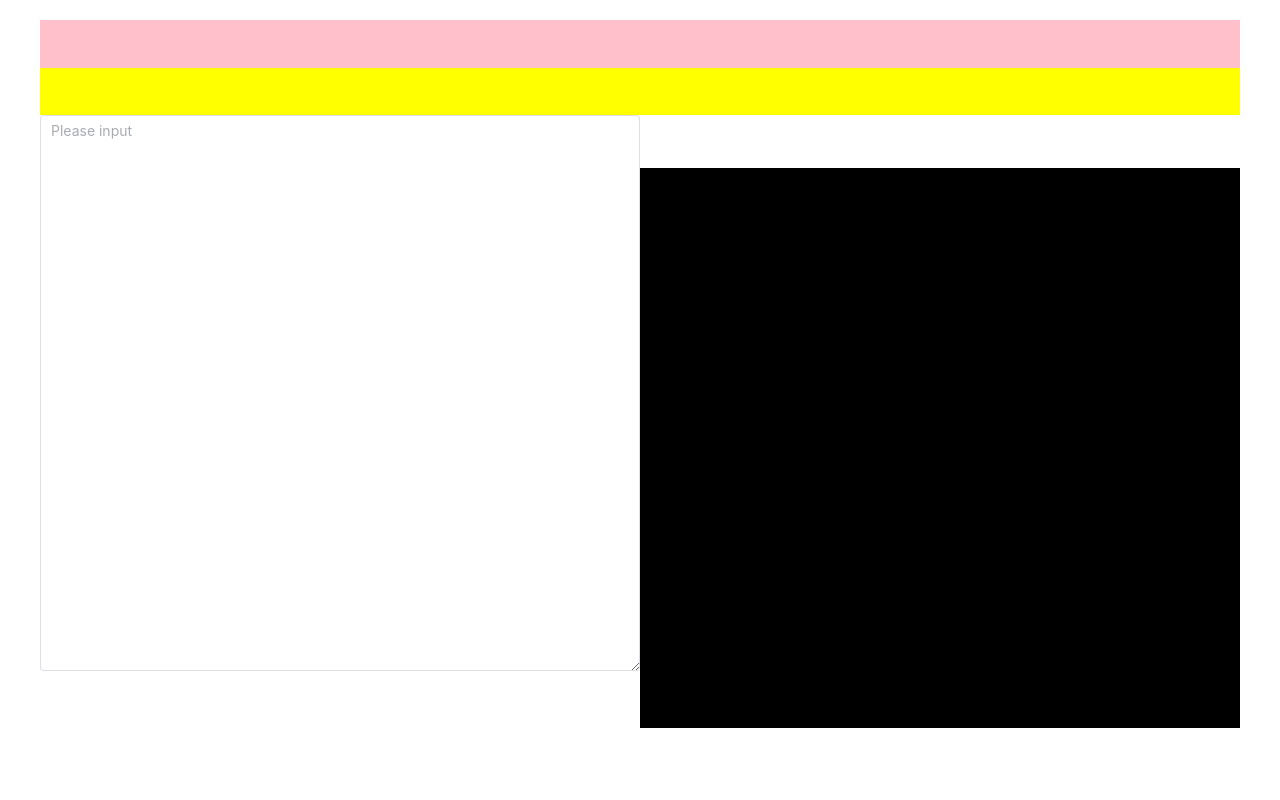
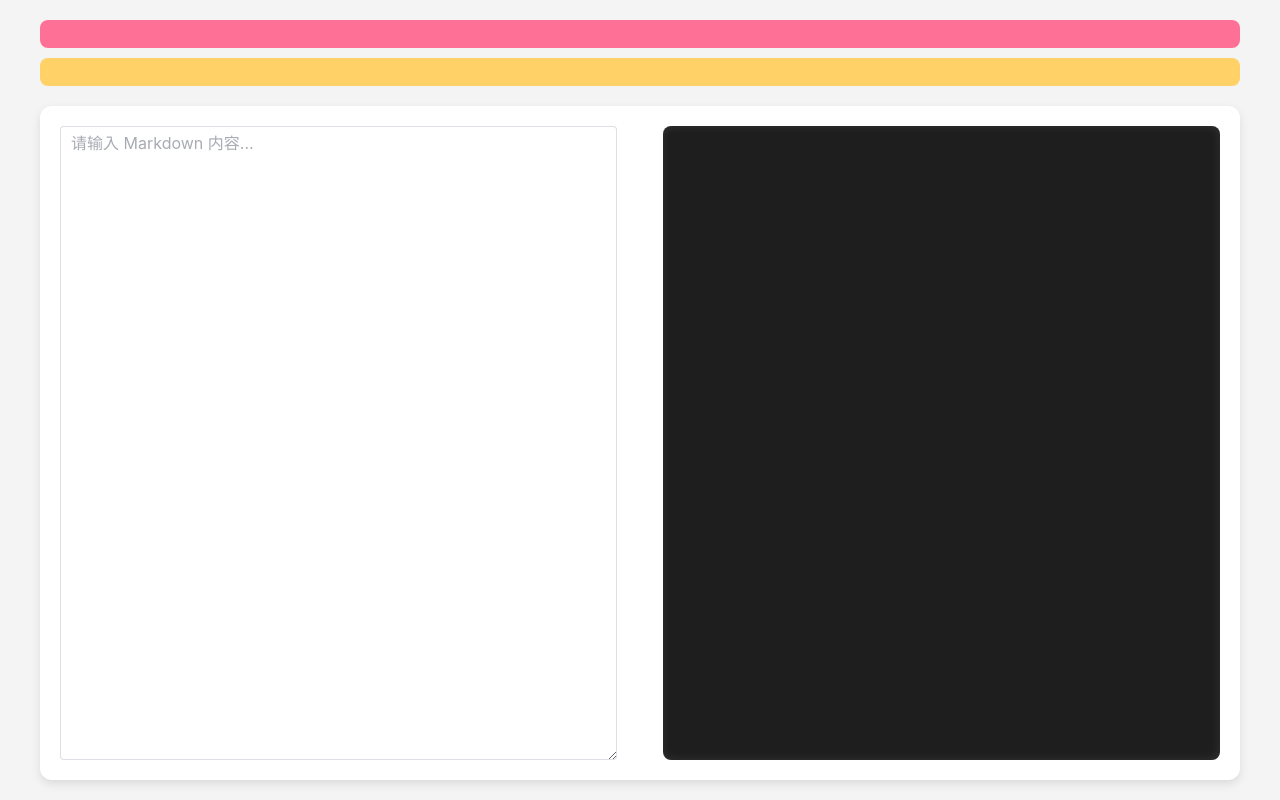
Before and after one commit to namewyf/MiniMarkDownEditor, a Vue app: page / in a window 1280 px wide. Built offline with nearby package versions, Linux system fonts and the light colour scheme; the HTML template or start-up script is replaced by a standard one.

Commit message:
Update App.vue

```diff
--- a/src/App.vue
+++ b/src/App.vue
@@ -1,70 +1,100 @@
 <template>
   <div class="root">
     <div class="config"></div>
-    <div class="top">
-    </div>
+    <div class="top"></div>
     <div class="content">
       <div class="left">
-        <el-input v-model="textarea" style="width: 100%" :rows="26" type="textarea" placeholder="Please input" />
+        <el-input
+          v-model="textarea"
+          class="textarea"
+          :rows="26"
+          type="textarea"
+          placeholder="请输入 Markdown 内容..."
+        />
       </div>
       <div class="right">
-        <span>
-          {{ textarea }}
-
-        </span>
+        <div class="preview" v-html="htmlContent"></div>
       </div>
     </div>
   </div>
 </template>
 
 <script lang="ts" setup>
-import { ref } from "vue"
-import { Link, Delete, Edit, Search, Share, Upload } from '@element-plus/icons-vue'
-const textarea = ref(``)
+import { ref, watch } from "vue";
+import { markdownTokenizer, renderHTML } from "./api/index.ts";
+
+const textarea = ref("");
+const htmlContent = ref("");
+
+watch(textarea, (newValue) => {
+  const tokenList = markdownTokenizer(newValue);
+  htmlContent.value = renderHTML(tokenList);
+});
 </script>
 
 <style scoped>
 .root {
   display: flex;
   flex-direction: column;
-  justify-content: center;
   align-items: center;
   width: 100vw;
   height: 100vh;
   padding: 20px;
-  background-color: white;
+  background-color: #f4f4f4;
+}
 
 .config {
   width: 1200px;
   height: 50px;
-    background-color: pink;
+  background-color: #ff7096;
+  border-radius: 8px;
+  margin-bottom: 10px;
 }
 
 .top {
   width: 1200px;
   height: 50px;
-    background-color: yellow;
+  background-color: #ffd166;
+  border-radius: 8px;
+  margin-bottom: 20px;
 }
 
 .content {
   display: flex;
-    justify-content: center;
-    align-items: center;
+  justify-content: space-between;
   width: 1200px;
   height: 700px;
+  background: white;
+  border-radius: 12px;
+  box-shadow: 0 4px 10px rgba(0, 0, 0, 0.1);
+  padding: 20px;
+}
 
 .left {
-      width: 50%;
+  width: 48%;
   height: 100%;
 }
 
 .right {
+  width: 48%;
+  height: 100%;
+  overflow: auto;
+  background-color: #1e1e1e;
+  color: white;
+  padding: 10px;
+  border-radius: 8px;
+  box-shadow: inset 0 0 10px rgba(255, 255, 255, 0.1);
+}
+
+.textarea {
+  width: 100%;
+  height: 100%;
+  font-size: 16px;
+  border-radius: 8px;
+}
+
+.preview {
   white-space: pre-line;
-      width: 600px;
-      height: 560px;
-      overflow: scroll;
-      background-color: black;
-    }
-  }
+  line-height: 1.6;
 }
 </style>
```
Lines whose indentation alone changed are shown as unchanged.
